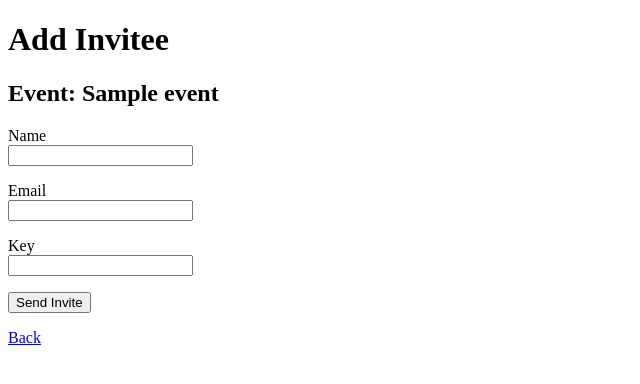
After one commit to CKKOK/event-manager, a Rails app: page /events/1/rsvp_lists/new in a window 1280 px wide. The commit adds this page. Shown: the top 384 px of the page, without its empty margins (0-640 px from the left). Run offline with Rails 7, Linux system fonts and the light colour scheme; tables that the repository leaves empty hold one stand-in row (values such as "Sample post"); style sheets or scripts are compiled from the project's sources.

Commit message:
added CR for RSVP Model

```diff
--- /dev/null
+++ b/project3/app/controllers/rsvp_lists_controller.rb
@@ -0,0 +1,37 @@
+class RsvpListsController < ApplicationController
+    def index
+        @events = Event.find(params[:event_id])
+        @rsvp_lists = @events.rsvp_lists.all
+    end
+
+    def show
+    end
+
+    def new
+        @event = Event.find(params[:event_id])
+        @rsvp_list = RsvpList.new
+    end
+
+    def create
+        @event = Event.find(params[:event_id])
+        @rsvp_list = RsvpList.new(rsvplist_params)
+
+        @rsvp_list.save
+        #redirect_to user_events_path(current_user.id)
+        redirect_to event_rsvp_lists_path(@event)
+    end
+
+    def edit
+    end
+
+    def update
+    end
+
+    def destroy
+    end
+
+private
+    def rsvplist_params
+      params.require(:rsvplist).permit(:name, :email, :key, :event_id)
+    end
+end
--- a/project3/app/views/events/index.html.erb
+++ b/project3/app/views/events/index.html.erb
@@ -7,6 +7,7 @@
     <th>Show</th>
     <th>Edit</th>
     <th>Destroy</th>
+    <th>Add Invitee</th>
   </tr>
 
   <% @events.each do |event| %>
@@ -17,7 +18,9 @@
     <td><%= link_to 'Edit', edit_user_event_path(@user, event) %></td>
     <td><%= link_to 'Destroy', event_path(event),
         method: :delete,
-        data: { confirm: 'Are you sure?' } %></td>
+        data: { confirm: 'Are you sure?' } %>
+    </td>
+    <td><%= link_to 'Add Invitee', event_rsvp_lists_path(event) %></td>
   </tr>
   <% end %>
 
--- a/project3/app/views/events/new.html.erb
+++ b/project3/app/views/events/new.html.erb
@@ -2,7 +2,6 @@
 
 <%= form_with scope: :event, url: events_path, local: true do |form| %>
 
-  <%#= form.hidden_field :user_ids, @user, :id %>
   <p>
     <%= form.label :datetime %><br>
     <%= form.datetime_field :datetime %>
--- a/project3/app/views/rsvp_list/index.html.erb
+++ /dev/null
@@ -1 +0,0 @@
-<h1>Add RSVP List</h1>
--- /dev/null
+++ b/project3/app/views/rsvp_lists/new.html.erb
@@ -0,0 +1,31 @@
+<h1>Add Invitee</h1>
+
+<h2>Event: <%= @event.title %></h2>
+
+<%= form_with scope: :rsvplist, url: event_rsvp_lists_path, local: true do |form| %>
+
+  <p>
+    <%= form.hidden_field :event_id, :value => @event.id %>
+  </p>
+
+  <p>
+    <%= form.label :name %><br>
+    <%= form.text_field :name %>
+  </p>
+
+  <p>
+    <%= form.label :email %><br>
+    <%= form.email_field :email %>
+  </p>
+
+  <p>
+    <%= form.label :key %><br>
+    <%= form.text_field :key %>
+  </p>
+
+  <p>
+    <%= form.submit "Send Invite" %>
+  </p>
+<% end %>
+
+<%= link_to 'Back', event_rsvp_lists_path(@event) %>
--- a/project3/config/routes.rb
+++ b/project3/config/routes.rb
@@ -11,7 +11,7 @@ Rails.application.routes.draw do
   }
 
   resources :events do
-    resources :users
+    resources :users, :rsvp_lists
   end
 
   resources :users do
@@ -19,7 +19,6 @@ Rails.application.routes.draw do
   end
 
   resources :user_event_datum
-  resources :rsvp_lists
 
   root "home#index"
 
```
Also changed, not shown: project3/app/controllers/rsvp_list_controller.rb (deleted, +0 -22 lines), project3/app/views/rsvp_lists/index.html.erb (added, +28 -0 lines), project3/app/views/rsvp_list/show.html.erb (deleted), project3/app/views/rsvp_lists/edit.html.erb (added), project3/app/views/rsvp_lists/show.html.erb (added).
